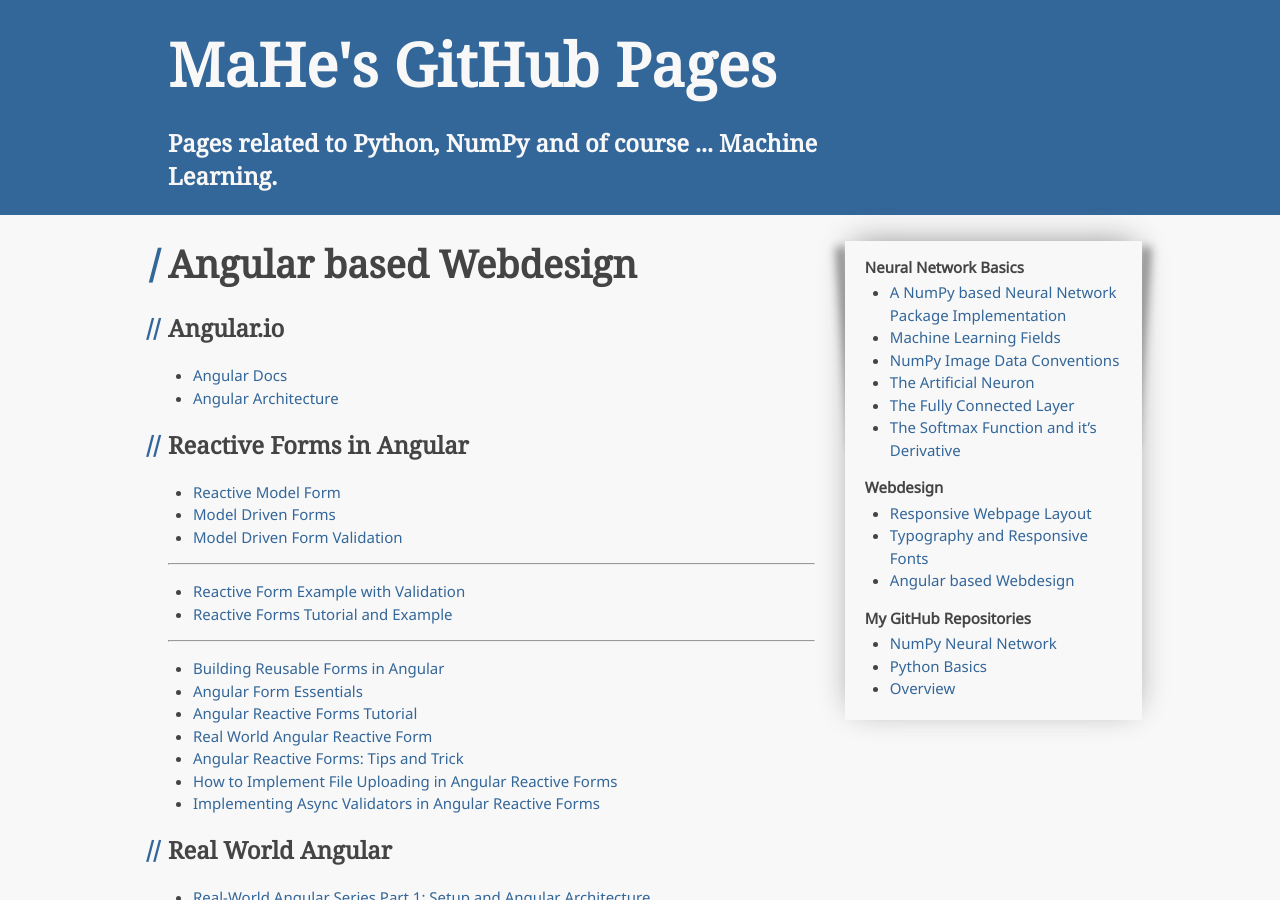
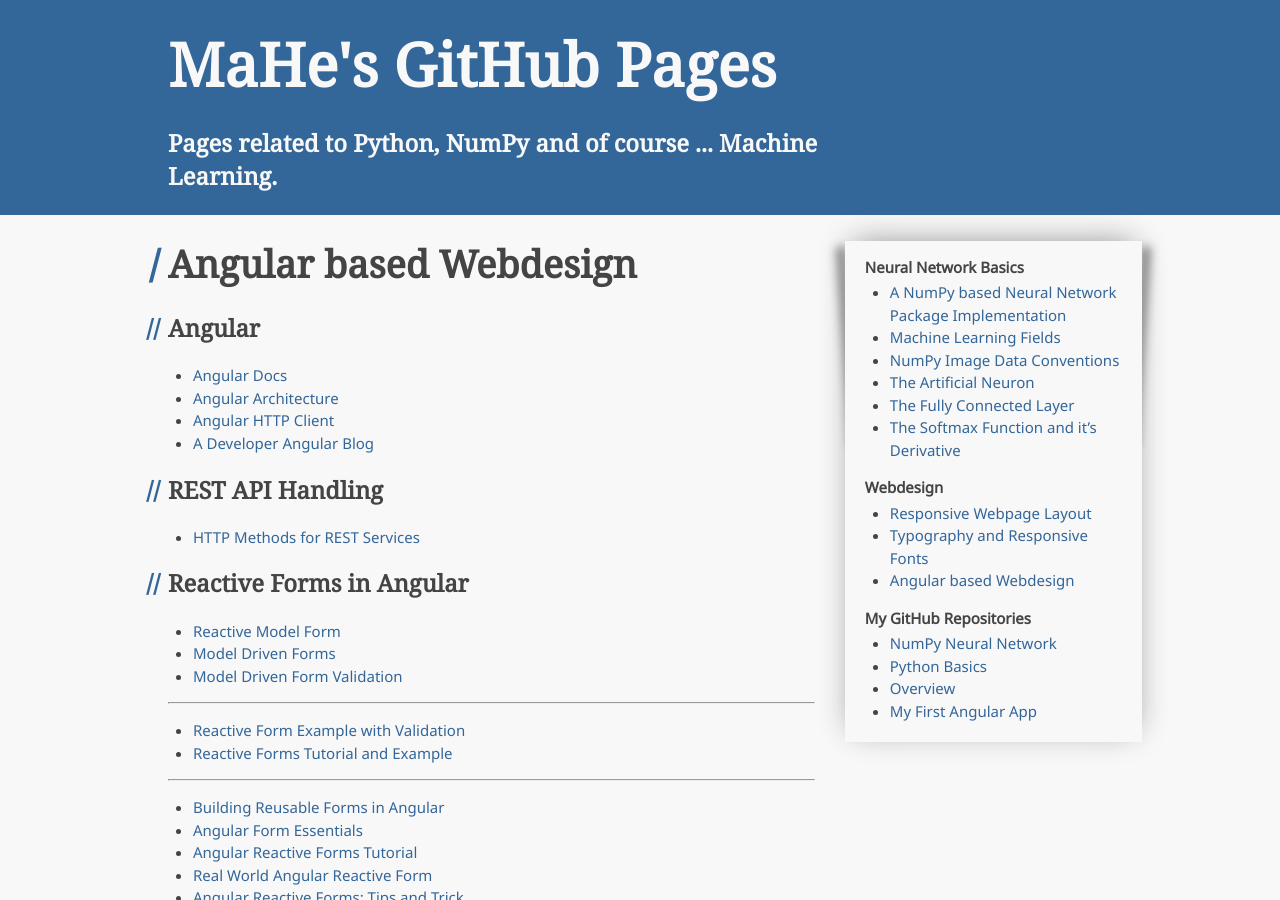
Before and after one commit to m-a-h-e/m-a-h-e.github.io, a Jekyll site: the page built from angular_webdesign.md, in a window 1280 px wide and 900 px high. Built offline with Jekyll 4.4.1, drawn with Linux system fonts in a browser that asks for light colours; our own code applies the rules of GitHub Pages for plain Markdown files.

Commit message:
added links

```diff
--- a/_layouts/default.html
+++ b/_layouts/default.html
@@ -48,6 +48,7 @@
                   <li><a href="https://github.com/m-a-h-e/numpy-neural-network">NumPy Neural Network</a></li>
                   <li><a href="https://github.com/m-a-h-e/python-basics">Python Basics</a></li>
                   <li><a href="https://github.com/m-a-h-e">Overview</a></li>
+                  <li><a href="https://m-a-h-e.github.io/angular-todo-list/">My First Angular App</a></li>
                 </ul>
               </li>
             </ul>
--- a/angular_webdesign.md
+++ b/angular_webdesign.md
@@ -2,10 +2,16 @@
 ---
 # Angular based Webdesign
 
-## Angular.io
+## Angular
 
 - [Angular Docs](https://angular.io/docs)
 - [Angular Architecture](https://angular.io/guide/architecture)
+- [Angular HTTP Client](https://angular.io/guide/http)
+- [A Developer Angular Blog](https://brianflove.com/)
+
+## REST API Handling
+
+- [HTTP Methods for REST Services](https://www.restapitutorial.com/lessons/httpmethods.html)
 
 ## Reactive Forms in Angular
 
```
